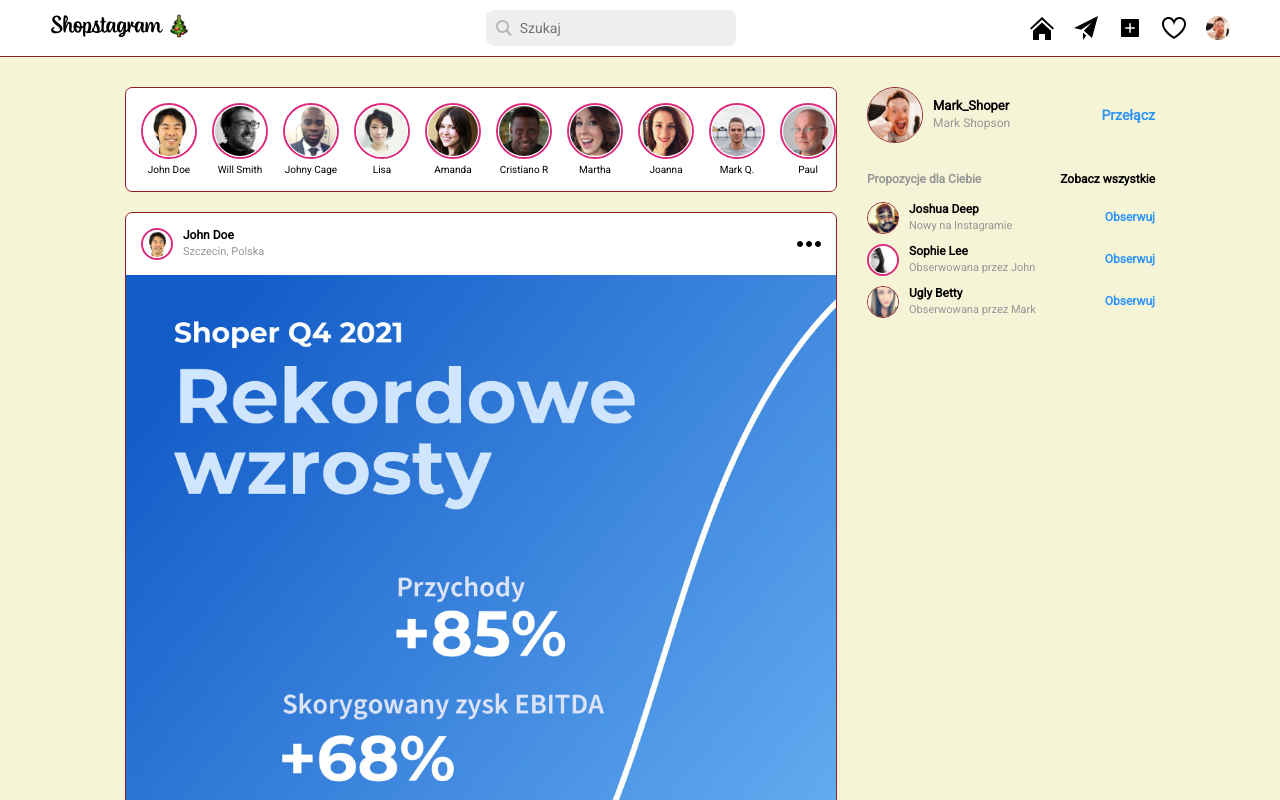
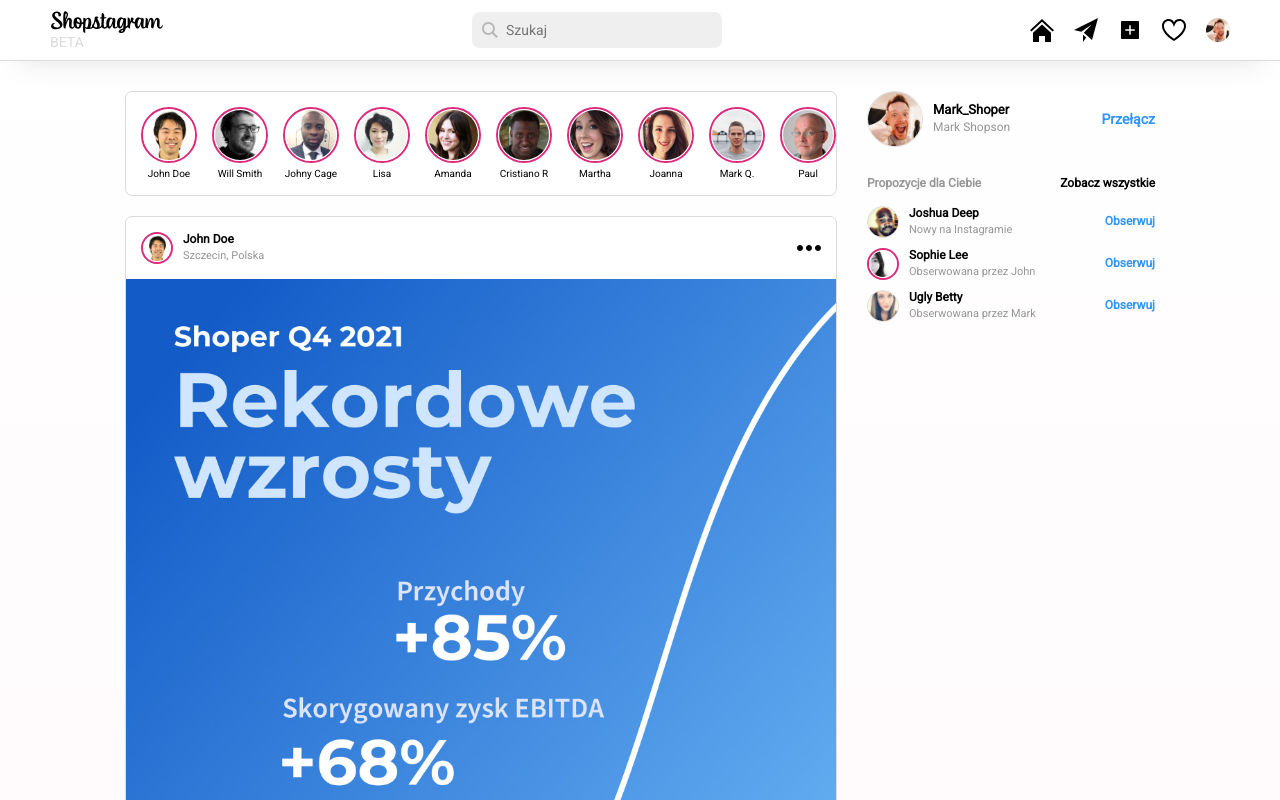
Before and after one commit to WojtekSi/Shopstagram---ShoperUp-semestr2, a plain HTML site: page index.html in a window 1280 px wide. Shown: the top 800 px of the page. Drawn offline with nearby package versions, Linux system fonts and the light colour scheme.

Commit message:
dodanie sticky i cenie na header, zmiana backgroundu body na gradient i dopisek BETA na logo

```diff
--- a/css/Base/_base.scss
+++ b/css/Base/_base.scss
@@ -1,4 +1,4 @@
-$page-bg-color: $color-white !default;
+$page-bg-color: $gradient-in-background !default;
 
 * {
     box-sizing: border-box;
@@ -11,7 +11,7 @@ html, body {
 
 body {
     font-family: 'Roboto', sans-serif;
-    background-color: $page-bg-color;
+    background: $page-bg-color;
     font-size: 14px;
 }
 
--- a/css/Base/_colors.scss
+++ b/css/Base/_colors.scss
@@ -6,3 +6,5 @@ $color-gray: #dbdbdb !default;
 $color-gray--light: #efefef !default;
 $color-gray--lighter: #fafafa !default;
 $color-gray--dark: #969696 !default;
+
+$gradient-in-background: linear-gradient($color-white, rgba($color-primary, 0.1));
--- a/css/Components/page-header/_page-header.scss
+++ b/css/Components/page-header/_page-header.scss
@@ -3,6 +3,9 @@
     padding: 10px 0;
     background-color: $color-white;
     border-bottom: 1px solid $color-gray;
+    position: sticky;
+    top: 0;
+    box-shadow: 0px 15px 30px -18px $color-gray;
 
     &__wrapper {
         display: flex;
@@ -12,6 +15,11 @@
 
     &__logo {
         flex-shrink: 0;
+
+        &::after{
+            content: "BETA";
+            color: $color-gray;
+        }
 
         img {
             display: block;
--- a/css/Helpers/_all.scss
+++ b/css/Helpers/_all.scss
@@ -1,3 +1,3 @@
 @import 'border';
 @import 'square';
-@import 'christmas';
+//@import 'christmas';
```
Also changed, not shown: css/style.css, 1 other file.
